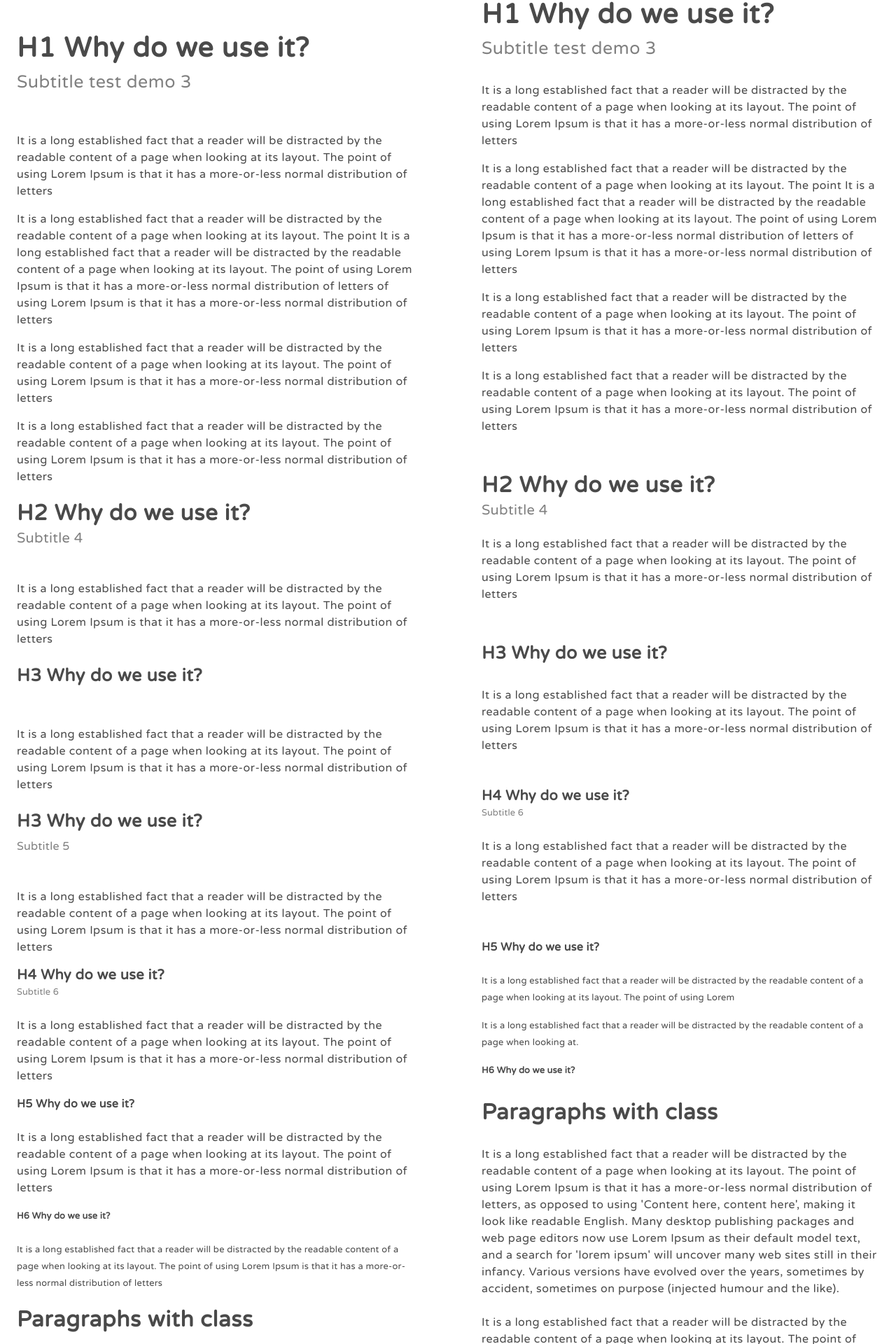
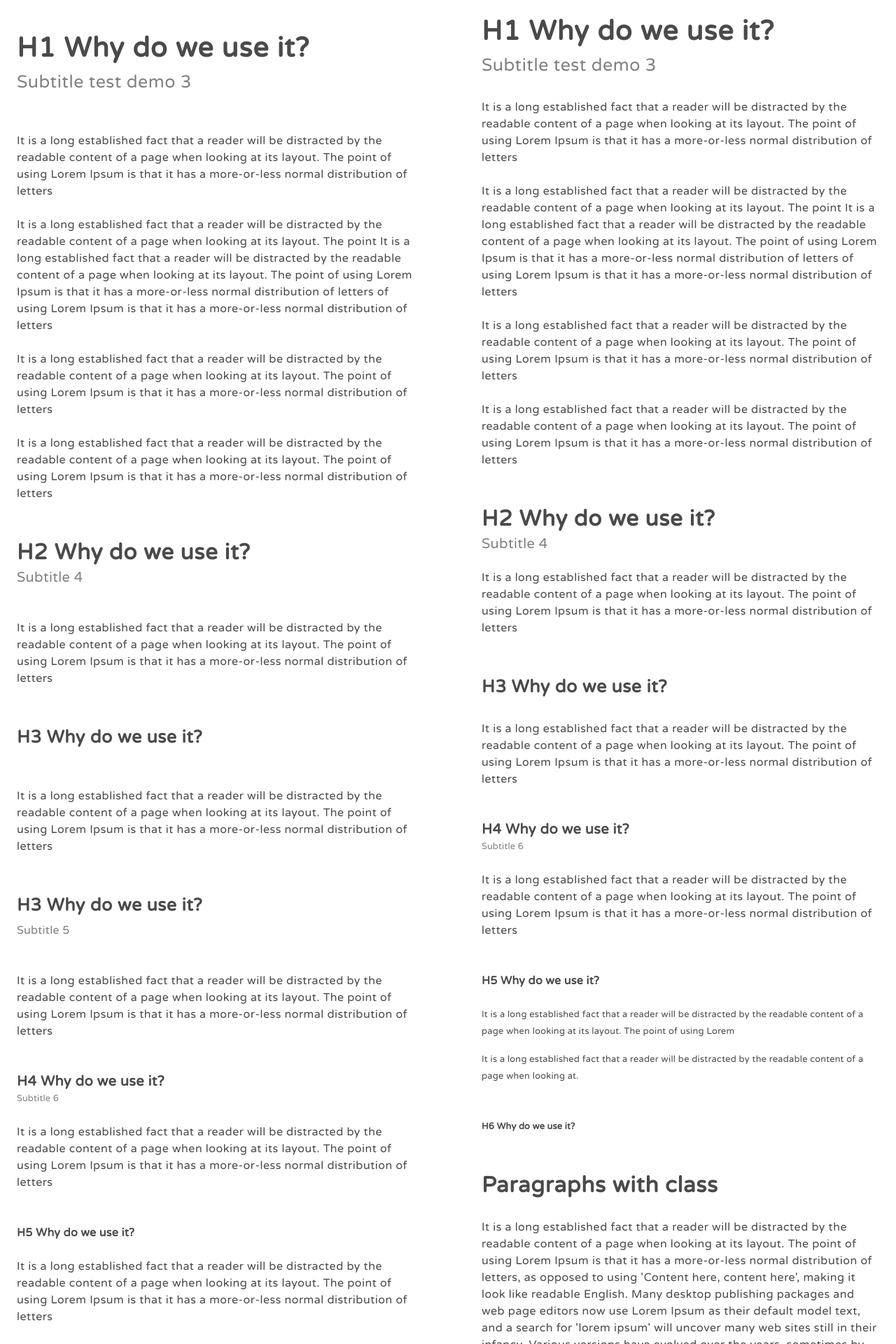
Before and after one commit to a-spasov/cubix, a Vue app: page / in a window 1280 px wide. Shown: the part 197-2117 px from the top of the page at 70% size. Built offline with nearby package versions, Linux system fonts and the light colour scheme.

Commit message:
setup project: spacings

```diff
--- a/src/assets/sass/typography.scss
+++ b/src/assets/sass/typography.scss
@@ -72,7 +72,7 @@ h1,
   line-height: var(--grid-line-l);
 
   &.spaced {
-    margin: 0 0 var(--space-xxl);
+    margin-bottom: var(--space-xxl);
   }
 }
 
@@ -83,7 +83,7 @@ h2,
   line-height: var(--grid-line-l);
 
   &.spaced {
-    margin: 0 0 var(--space-xxl);
+    margin-bottom: var(--space-xxl);
   }
 }
 
@@ -94,7 +94,7 @@ h3,
   line-height: var(--grid-line-l);
 
   &.spaced {
-    margin: 0 0 var(--space-xxl);
+    margin-bottom: var(--space-xxl);
   }
 }
 
@@ -105,7 +105,7 @@ h4,
   line-height: var(--grid-line-m);
 
   &.spaced {
-    margin: 0 0 var(--space-m);
+    margin-bottom: var(--space-m);
   }
 }
 
@@ -116,7 +116,7 @@ h5,
   line-height: var(--grid-line-m);
 
   &.spaced {
-    margin: 0 0 var(--space-m);
+    margin-bottom: var(--space-m);
   }
 }
 
@@ -127,7 +127,7 @@ h6,
   line-height: var(--grid-line-m);
 
   &.spaced {
-    margin: 0 0 var(--space-m);
+    margin-bottom: var(--space-m);
   }
 }
 
@@ -135,6 +135,7 @@ h6,
   h#{$i},
   .title-#{$i} {
     font-weight: 700;
+    margin-top: var(--space-xxl);
   }
 }
 
@@ -198,13 +199,13 @@ h6,
   letter-spacing: 0.4px;
 }
 
-.overline{
+.overline {
   font-size: var(--text-xs);
   text-transform: uppercase;
   line-height: var(--grid-line-m);
   letter-spacing: 1.5px;
 }
 
-p {
-  margin-bottom: var(--space-s);
+p:not(:last-of-type) {
+  margin-bottom: var(--space-m);
 }
--- a/src/layouts/DesktopLayout.vue
+++ b/src/layouts/DesktopLayout.vue
@@ -140,16 +140,16 @@ import SiteFooter from '../components/layout/SiteFooter.vue';
         <h1 class="display mb-24 mt-24">CUBIX Display Text</h1>
         <h1 class="">H1 Why do we use it?</h1>
         <p class="subtitle-3 mb-24">Subtitle test demo 3</p>
-        <p class="mb-16">
+        <p class="mb-24">
           It is a long established fact that a reader will be distracted by the readable content of a page when looking at
           its layout. The point of using Lorem Ipsum is that it has a more-or-less normal distribution of letters
         </p>
-        <p class="mb-16">
+        <p class="mb-24">
           It is a long established fact that a reader will be distracted by the readable content of a page when looking at
           its layout. The point It is a long established fact that a reader will be distracted by the readable content of a page when looking at
           its layout. The point of using Lorem Ipsum is that it has a more-or-less normal distribution of letters of using Lorem Ipsum is that it has a more-or-less normal distribution of letters
         </p>
-        <p class="mb-16">
+        <p class="mb-24">
           It is a long established fact that a reader will be distracted by the readable content of a page when looking at
           its layout. The point of using Lorem Ipsum is that it has a more-or-less normal distribution of letters
         </p>
```
